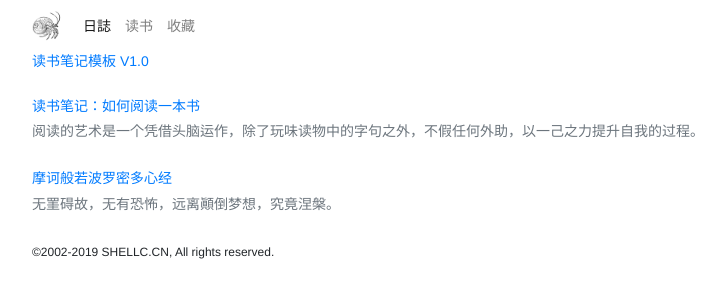
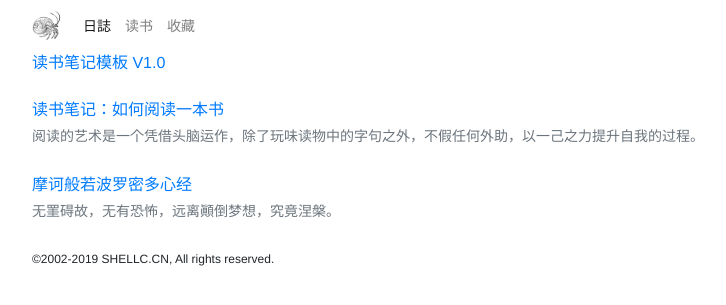
Before and after one commit to shellc/shellc.github.io, a Jekyll site: the page built from index.html, in a window 1280 px wide. Shown: the top 305 px of the page, without its empty margins (53-779 px from the left). Built offline with Jekyll 4.4.1, drawn with Linux system fonts in a browser that asks for light colours.

Commit message:
update css

```diff
--- a/assets/css/styles.css
+++ b/assets/css/styles.css
@@ -15,7 +15,7 @@
 
 .post-list { padding-left: 0; list-style: none }
 .post-list-item { display: block; margin-bottom: 2em }
-.post-list-item .title { font-size: 1em }
+.post-list-item .title { font-size: 16px }
 .post-list-item .excerpt { color: #6c757d }
 
 .post-content { font-family: "Times New Roman", SimSun, NSimSun, "宋体"; font-size:16px ;}
```
